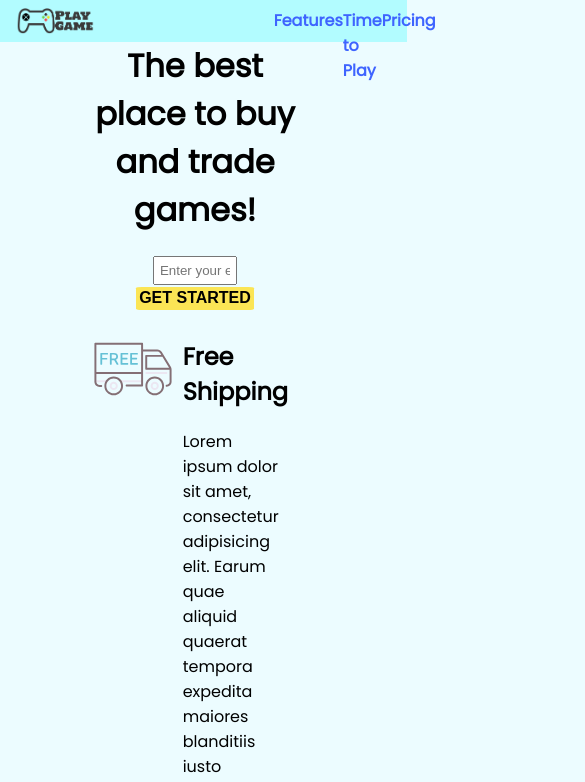
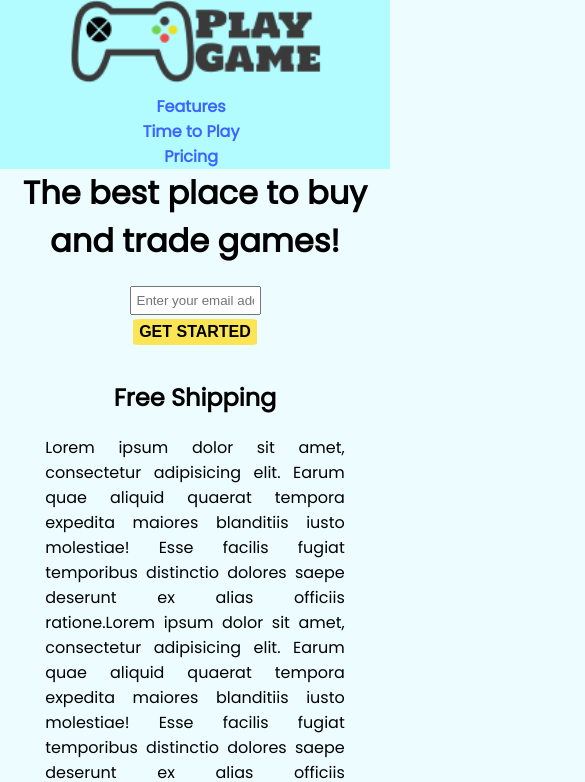
Before and after one commit to FigueiroaAndre/FCC-Product-Landing-Page, a plain HTML site: page index.html in a window 390 px wide. Shown: the top 782 px of the page, 585 px wide, since content can reach past the window. Drawn offline with Linux system fonts and the light colour scheme.

Commit message:
Added mobile layout
Updated css/style.css - Added media querys to support mobile layout
Tests: 16/16
Project Finished!

```diff
--- a/css/style.css
+++ b/css/style.css
@@ -9,22 +9,34 @@ https://colorhunt.co/palette/159617
 body {
     background-color: #ecfcff;
     font-family: 'Poppins', sans-serif;
-    margin: 5vh 0 0 0;
-    font-size:  12px;
+    margin: 3vh 0 0 0;
+    font-size: 12px;
+}
+
+@media only screen and (max-width: 767px) {
+    body {
+        margin-top: 20vh;
+    }
+}
+
+@media only screen and (max-width: 767px) and (orientation: landscape){
+    body {
+        margin-top: 25vh;
+    }
 }
 
 /* HEADER & NAVBAR */
 header {
+    align-items: center;
     background-color: #b2fcff;
     display: flex;
     flex-direction: row;
     height: 3vh;
     justify-content: space-between;
     left: 0;
-    padding: 1vh;
     position: fixed;
     top: 0;
-    width: 100%;
+    width: 100vw;
 }
 
 .nav-link {
@@ -36,22 +48,47 @@ header {
 }
 
 .nav-link:hover {
-    border-radius: 2%;
     color: #5edfff;
 }
 
 #header-img {
     height: 3vh;
-    margin-left: 2vw;
+    width: auto;
 }
 
 #nav-bar {
-    align-items: stretch;
+    align-items: center;
     display: flex;
-    flex-direction: row;
+    flex-flow: row nowrap;
     justify-content: space-between;
     margin-right: 2vw;
     width: 30%;
+}
+
+@media only screen and (max-width: 767px) {
+    /* HEADER & NAVBAR FOR MOBILE DEVICES */
+    header{
+        flex-direction: column;
+        height: 20vh;
+    }
+
+    .nav-link{
+        text-align: center;
+    }
+
+    #header-img {
+        height: 10vh;
+    }
+
+    #nav-bar {
+        flex-flow: column nowrap;
+    }
+}
+
+@media only screen and (max-width: 767px) and (orientation: landscape){
+    header {
+        height: 25vh;
+    }
 }
 
 /* MAIN */
@@ -65,6 +102,12 @@ main {
     width: 60%;
 }
 
+
+@media only screen and (max-width: 767px){
+    main {
+        width: 100vw;
+    }
+}
 /* - BUTTONS */
 
 .button {
@@ -116,6 +159,10 @@ main {
 }
 
 /* - FEATURES */
+.feature-description {
+    flex-basis: 85%;
+}
+
 .feature-icon {
     display: block;
     margin: auto;
@@ -127,10 +174,6 @@ main {
     flex-basis: 10%;
 }
 
-.feature-description {
-    flex-basis: 85%;
-}
-
 .feature-item {
     align-items: flex-start;
     display: flex;
@@ -138,19 +181,48 @@ main {
     justify-content: space-between;
 }
 
-.feature-title {
-    font-size: 1.5rem;
+.feature-text {
+    font-size: 1rem;
+    text-align: justify;
+    width: 80%;
 }
 
-.feature-text {
-    font-size: 1rem;
-    width: 80%;
+.feature-title {
+    text-align: start;
+    font-size: 1.5rem;
 }
 
 #features {
     padding: 2%;
 }
 
+@media only screen and (max-width: 767px){
+/* - FEATURES */
+    .feature-description{
+        flex-basis: 100%;
+    }
+
+    .feature-icon {
+        display: none;
+    }
+
+    .feature-icon-container {
+        flex-basis: 0%;
+    }
+
+    .feature-item {
+        align-items: center;
+    }
+
+    .feature-text {
+        margin: auto;
+        text-align: justify;
+    }
+
+    .feature-title {
+        text-align: center;
+    }
+}
 /* - VIDEO */
 
 #time-to-play {
@@ -160,6 +232,15 @@ main {
 #video {
     display: block;
     margin: auto;
+}
+
+@media only screen and (max-width: 767px){
+   /* - VIDEO */
+
+   #video {
+       width: 96%;
+       height: auto;
+   }
 }
 
 /* - PRICING/PRODUCT */
@@ -210,6 +291,21 @@ li.unavailable {
     padding: 2%;
 }
 
+@media only screen and (max-width: 767px){
+    /* - PRICING/PRODUCT */
+
+    .product-description {
+        flex-basis: auto;
+        height: 30%;
+        width: 80%;
+        margin: 2.5% 0;
+    }
+
+    #pricing {
+        flex-flow: column nowrap;
+    }
+}
+
 /* FOOTER */
 
 footer {
@@ -224,3 +320,15 @@ footer {
     margin: 0;
     text-align: center;
 }
+
+@media only screen and (max-width: 767px){
+    /* FOOTER */
+    footer {
+        margin: 0;
+        width: 98%;
+    }
+
+    .footer-text {
+        width: 100%;
+    }
+}
```
